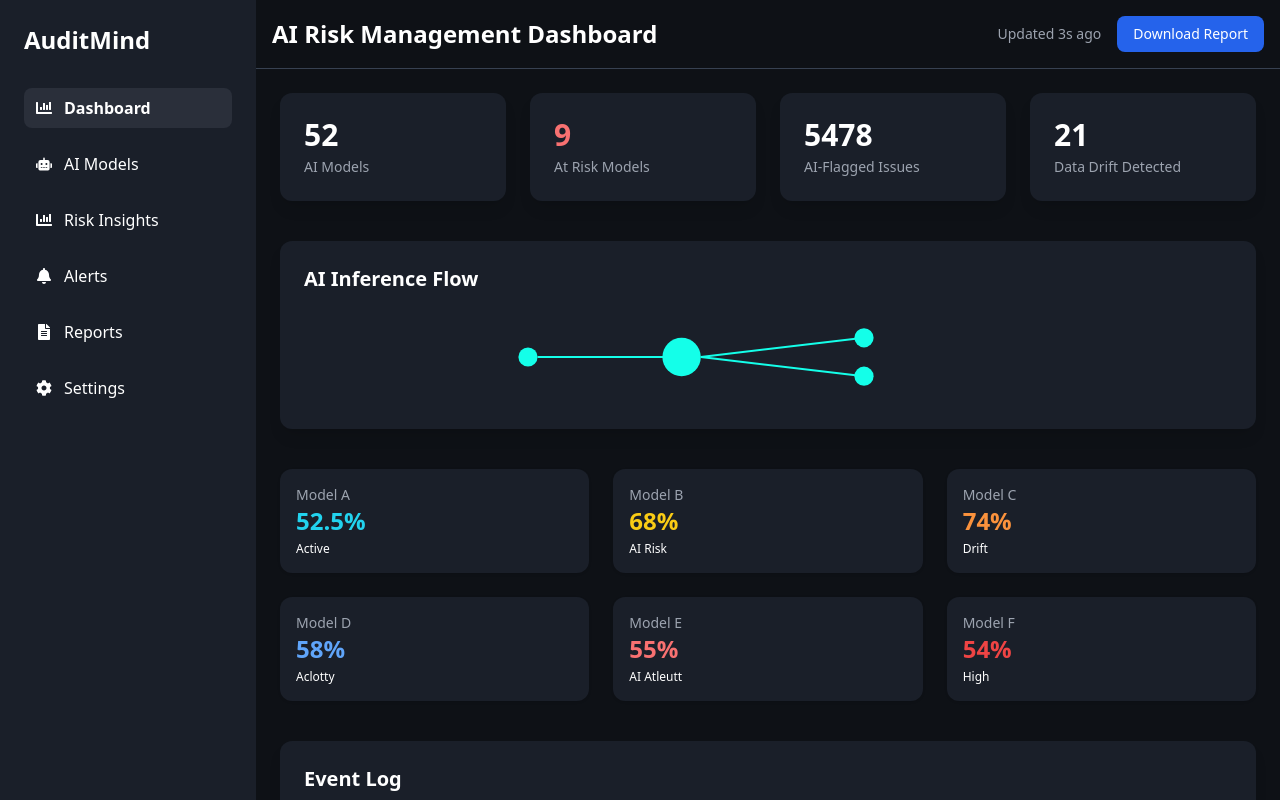
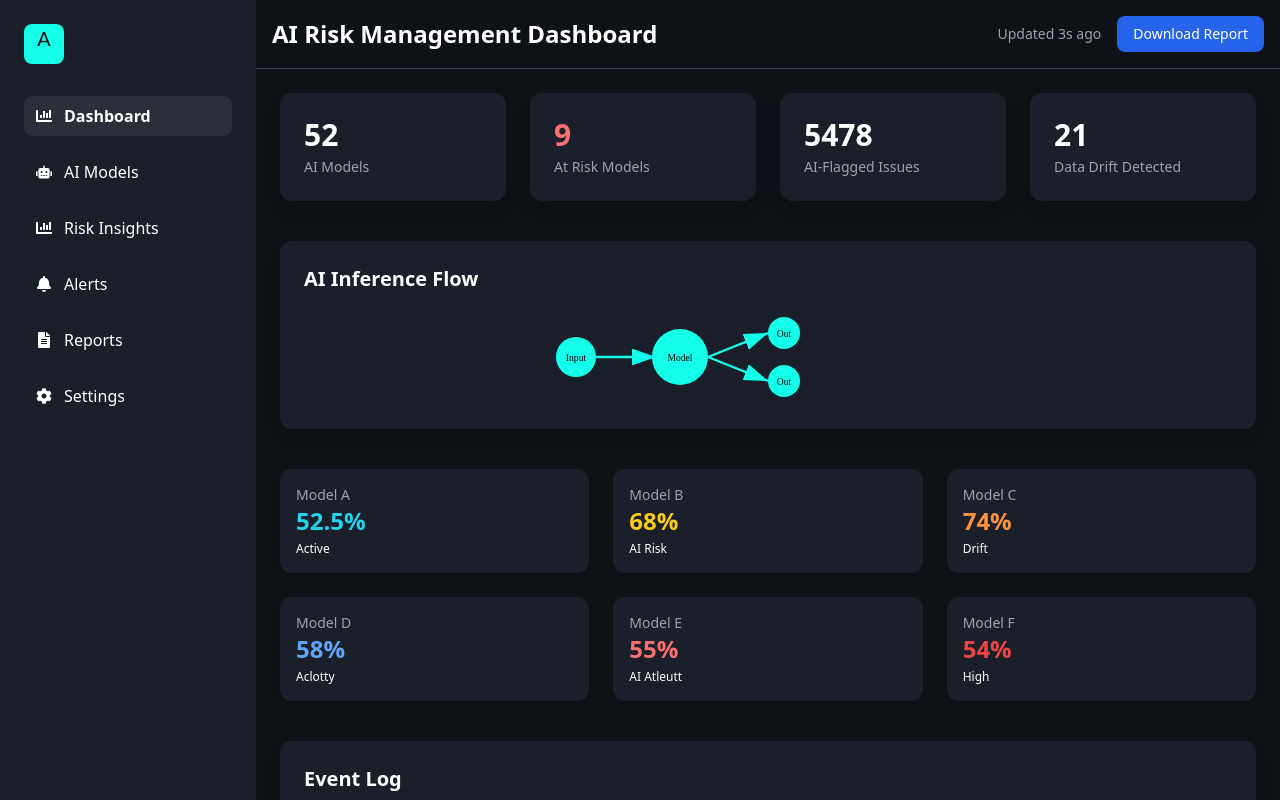
Before and after one commit to kangsangyoul/AM10, a React (Vite) app: page / in a window 1280 px wide. Built offline with nearby package versions, Linux system fonts and the light colour scheme; the HTML template or start-up script is replaced by a standard one.

Commit message:
Use SVG assets in src components

```diff
--- a/src/components/Dashboard.jsx
+++ b/src/components/Dashboard.jsx
@@ -1,5 +1,6 @@
 
 import React from 'react';
+import flowImage from '../assets/ai_inference_flow.svg';
 
 const stats = [
   { label: 'AI Models', value: 52 },
@@ -37,15 +38,11 @@ const Dashboard = () => {
 
       <div className="bg-[#1a1f29] rounded-xl p-6 shadow-lg">
         <h2 className="text-xl font-semibold mb-4">AI Inference Flow</h2>
-        <svg viewBox="0 0 600 100" className="w-full h-24">
-          <circle cx="50" cy="50" r="10" fill="#14ffe9" />
-          <line x1="60" y1="50" x2="200" y2="50" stroke="#14ffe9" strokeWidth="2" />
-          <circle cx="210" cy="50" r="20" fill="#14ffe9" />
-          <line x1="230" y1="50" x2="400" y2="30" stroke="#14ffe9" strokeWidth="2" />
-          <line x1="230" y1="50" x2="400" y2="70" stroke="#14ffe9" strokeWidth="2" />
-          <circle cx="400" cy="30" r="10" fill="#14ffe9" />
-          <circle cx="400" cy="70" r="10" fill="#14ffe9" />
-        </svg>
+        <img
+          src={flowImage}
+          alt="AI Inference Flow"
+          className="w-full h-24 object-contain"
+        />
       </div>
 
       <div className="grid grid-cols-1 md:grid-cols-3 gap-6">
--- a/src/components/Sidebar.jsx
+++ b/src/components/Sidebar.jsx
@@ -1,10 +1,11 @@
 import React from 'react';
 import { FaChartBar, FaRobot, FaBell, FaFileAlt, FaCog } from 'react-icons/fa';
+import logo from '../assets/auditmind_logo.svg';
 
 const Sidebar = () => {
   return (
     <aside className="w-64 bg-[#1a1f29] p-6 space-y-4">
-      <div className="text-2xl font-bold mb-8">AuditMind</div>
+      <img src={logo} alt="AuditMind logo" className="w-10 h-10 mb-8" />
       <nav className="flex flex-col space-y-4">
         <SidebarItem icon={<FaChartBar />} label="Dashboard" active />
         <SidebarItem icon={<FaRobot />} label="AI Models" />
```
